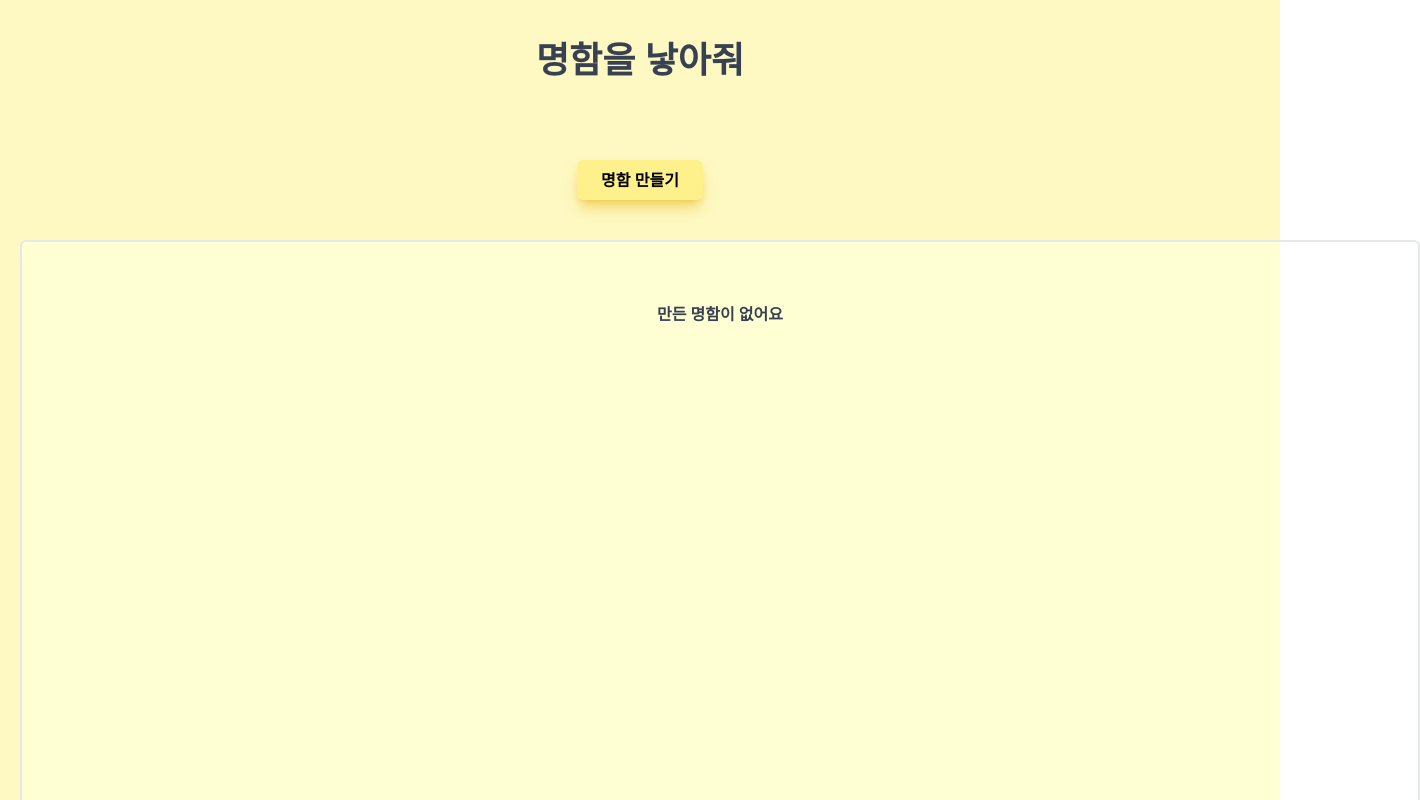
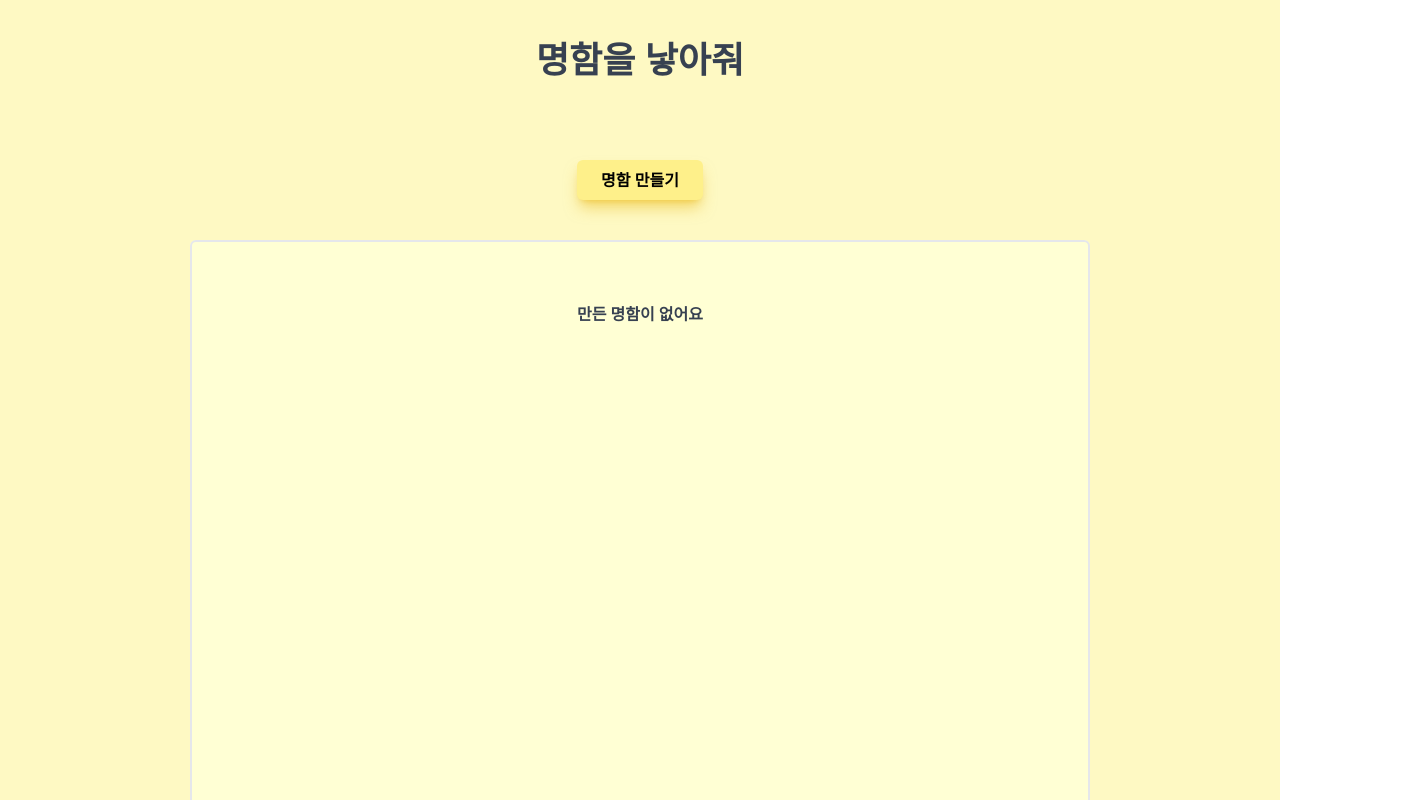
Before and after one commit to aarchiiive/S2_mms_S2, a React (Create React App) app: page /userlist in a window 1280 px wide. Shown: the top 800 px of the page, 1420 px wide, since content can reach past the window. Built offline with nearby package versions, Linux system fonts and the light colour scheme.

Commit message:
merge전 push

```diff
--- a/src/features/users/UserList.js
+++ b/src/features/users/UserList.js
@@ -48,7 +48,7 @@ const UserList = () => {
 
   const renderCard = () =>
     users.map((user) => (
-      <div id={user.id} className="relative">
+      <div id={user.id} className="relative drop-shadow-lg">
         <div className="flex m-auto items-center" key={user.id}>
           <div class="flex absolute z-20 scale-75 right-10" id="hide">
             <QRCodeSVG value={getURL(user.id)} />
@@ -145,8 +145,8 @@ const UserList = () => {
           <Button>명함 만들기</Button>
         </Link>
       </div>
-      <div class="box-border backdrop-contrast-125 h-[640px] w-[1400px] m-auto p-12 border-2 rounded-md">
-        <div className="m-auto grid gap-5 h-[400px] w-[720px] md:grid-cols-2">
+      <div class="box-border backdrop-contrast-125 h-[640px] w-[900px] m-auto p-12 border-2 rounded-md">
+         <div className="m-auto grid gap-10 md:grid-cols-2">
           {users.length ? (
             renderCard()
           ) : (
--- a/src/features/users/ViewTemplates.js
+++ b/src/features/users/ViewTemplates.js
@@ -46,7 +46,7 @@ const ViewTemplates = () => {
     return (
       images.map((img, i) => {
         return (
-          <div class="bg-white-500 opacity-100 scale-75 hover:opacity-70">
+          <div class="bg-white-500 opacity-100 scale-75 hover:opacity-70 rounded-md">
             <img
             // class="group-hover:opacity-75"
             src={img}
```
